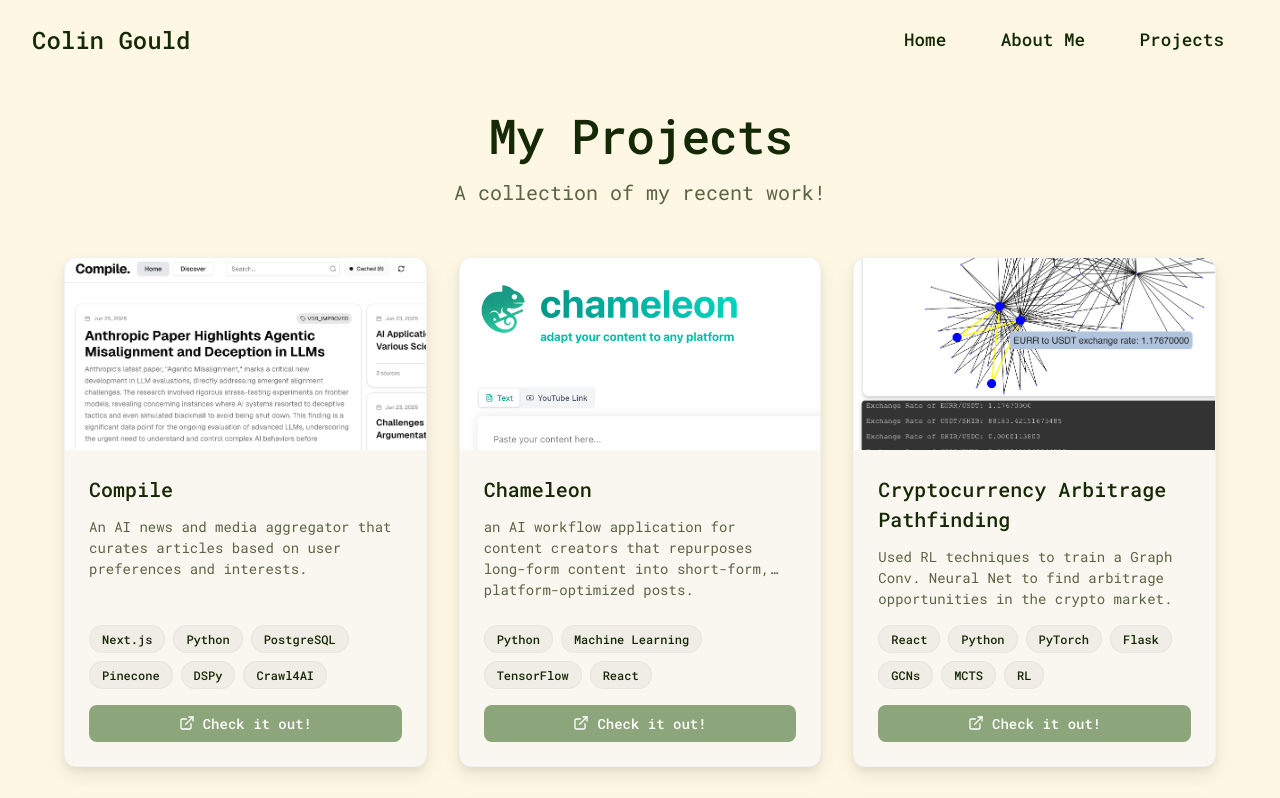
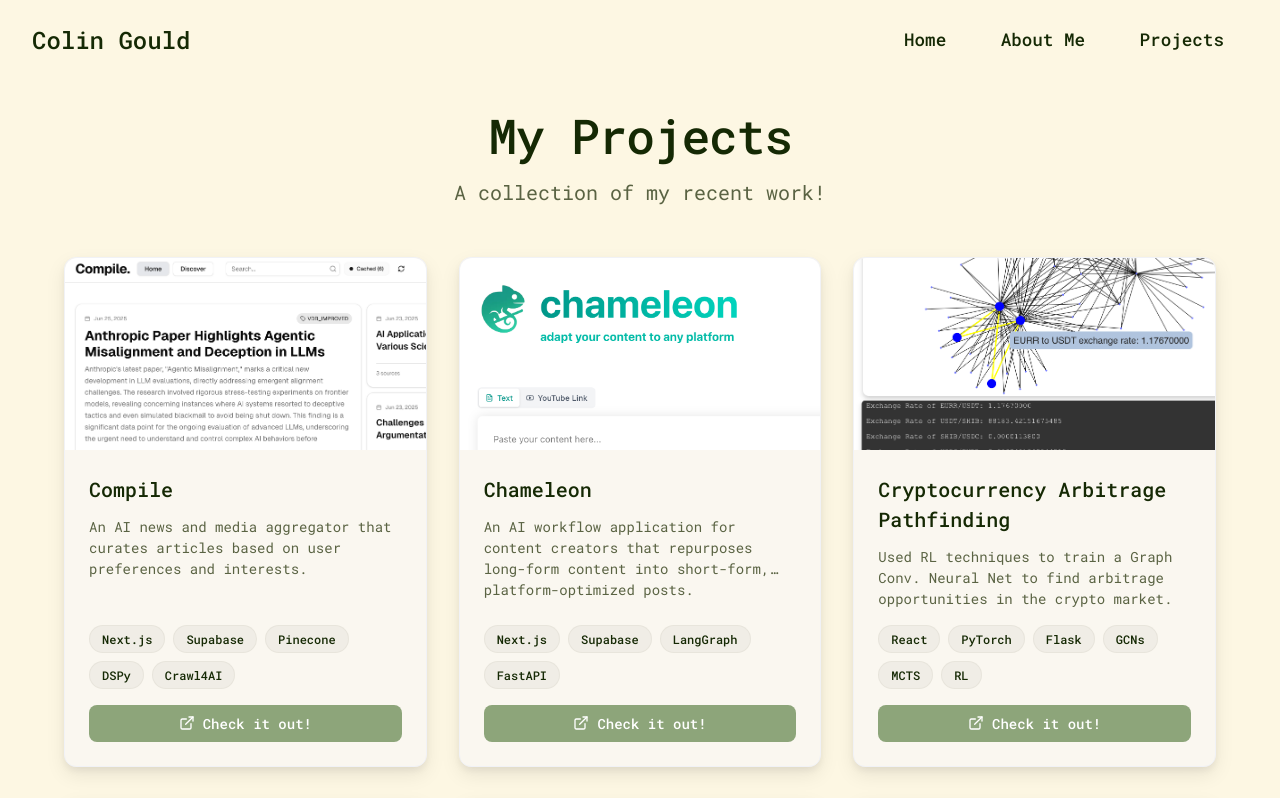
Before and after one commit to ColinG03/portfolio-website, a React (Vite) app: page /projects in a window 1280 px wide. Shown: the top 798 px of the page. Built offline with nearby package versions, Linux system fonts and the light colour scheme.

Commit message:
small changes

```diff
--- a/src/AboutMe.jsx
+++ b/src/AboutMe.jsx
@@ -1,6 +1,4 @@
-import Card from './Card';
 import Navbar from './Navbar';
-import SkillCard from './SkillCard';
 import './AboutMe.css';
 
 const AboutMe = () => {
@@ -13,35 +11,6 @@
                 </div>
 
                 <div className='about-content'>
-                    <div className='about-section'>
-                        <h2>Education</h2>
-                        <div className='paper-card'>
-                            <div className='degree-info'>
-                                <h3>Applied Mathematics & Computer Engineering</h3>
-                                <p className='institution'>Queen's University</p>
-                            </div>
-                            <div className='details'>
-                                <div className='detail-group'>
-                                    <h4>Computer Engineering Focus</h4>
-                                    <ul>
-                                        <li>Data Structures & Algorithms</li>
-                                        <li>Object-Oriented Programming</li>
-                                        <li>Software Development</li>
-                                        <li>Computer Architecture</li>
-                                    </ul>
-                                </div>
-                                <div className='detail-group'>
-                                    <h4>Mathematics Foundation</h4>
-                                    <ul>
-                                        <li>Real & Complex Analysis</li>
-                                        <li>Probability Theory</li>
-                                        <li>Stochastic Processes</li>
-                                        <li>Machine Learning Applications</li>
-                                    </ul>
-                                </div>
-                            </div>
-                        </div>
-                    </div>
 
                     <div className='about-section'>
                         <h2>Work Experience</h2>
@@ -72,8 +41,35 @@
                             </div>
                         </div>
                     </div>
-
-                    {/* <SkillCard></SkillCard> */}
+                    <div className='about-section'>
+                        <h2>Education</h2>
+                        <div className='paper-card'>
+                            <div className='degree-info'>
+                                <h3>Applied Mathematics & Computer Engineering</h3>
+                                <p className='institution'>Queen's University</p>
+                            </div>
+                            <div className='details'>
+                                <div className='detail-group'>
+                                    <h4>Computer Engineering Focus</h4>
+                                    <ul>
+                                        <li>Data Structures & Algorithms</li>
+                                        <li>Object-Oriented Programming</li>
+                                        <li>Software Development</li>
+                                        <li>Computer Architecture</li>
+                                    </ul>
+                                </div>
+                                <div className='detail-group'>
+                                    <h4>Mathematics Foundation</h4>
+                                    <ul>
+                                        <li>Real & Complex Analysis</li>
+                                        <li>Probability Theory</li>
+                                        <li>Stochastic Processes</li>
+                                        <li>Machine Learning Applications</li>
+                                    </ul>
+                                </div>
+                            </div>
+                        </div>
+                    </div>
 
                     <div className='about-section'>
                         <h2>Extra-Curricular Involvement</h2>
@@ -136,7 +132,7 @@
                                 </div>
                                 <div className='hobby-content'>
                                     <h4>Skiing</h4>
-                                    <p>Downhill ski raced for 10+ years, representing Ontario at Eastern Can-Ams and Whistler Cup. Currently a passionate backcountry and all-mountain skiier!</p>
+                                    <p>Downhill ski raced for 10+ years, representing Ontario at Eastern Can-Ams and Whistler Cup. Currently a passionate backcountry and all-mountain skier!</p>
                                 </div>
                             </div>
 
--- a/src/App.jsx
+++ b/src/App.jsx
@@ -17,7 +17,7 @@
               <div className='description-header'>
                 <h2>Hi, I'm Colin</h2>
                 <div className='icon-container'>
-                  <a className='icon-link' href="Colin_Gould_Resume_Current.pdf" target="_blank" rel="noopener noreferrer">
+                  <a className='icon-link' href="Colin_Gould_Resume_2025.pdf" target="_blank" rel="noopener noreferrer">
                     <img className="icon" src="curriculum-vitae.png" alt="Resume/CV" />
                   </a>
                   <a className='icon-link' href="mailto:20cvwg@queensu.ca">
@@ -34,12 +34,12 @@
               <div className='description-text'>
                   <p>I am a Mathematics and Computer Engineering student at Queen's University</p>
                   <br />
-                  <p>Currently, I'm working as a Software Developer Intern at RBC Capital Markets, on the Global Equity and Derivatives team. I am also doing machine learning research with QMIND, the Queen's Machine Learning Club. </p>
+                  <p>I am currently helping to lead QMIND, the Queen's Machine Learning Club, as a Director of Design. I previously have worked as a Software Developer Intern at RBC Capital Markets, on the Global Equity and Derivatives team. </p>
               </div>
             </div>
           </div>
 
-          <a className='headshot-container' href="Colin_Gould_Resume_Current.pdf" target="_blank" rel="noopener noreferrer">
+          <a className='headshot-container' href="Colin_Gould_Resume_2025.pdf" target="_blank" rel="noopener noreferrer">
             <img className="headshot" src="Colin_Gould_headshot.jpeg" alt="Headshot" />
             <span className='tooltip tooltip-below' >Resume/CV</span>
           </a>
@@ -48,10 +48,7 @@
 
     </div>
       <div className='attributions'>
-        <a className='attribution' href="https://www.flaticon.com/free-icons/graph" title="graph icons">Graph icons created by Mohamed Mbarki - Flaticon / </a>
-        <a className='attribution' href="https://www.flaticon.com/free-icons/hospital-bed" title="hospital bed icons">Hospital bed icons created by Freepik - Flaticon / </a>
         <a className='attribution' href="https://www.flaticon.com/free-icons/laboratory" title="laboratory icons">Laboratory icons created by Freepik - Flaticon / </a>
-        <a className='attribution' href="https://www.flaticon.com/free-icons/lunch" title="lunch icons">Lunch icons created by Freepik - Flaticon / </a>
         <a className='attribution' href="https://www.flaticon.com/free-icons/curriculum" title="curriculum icons">Curriculum icons created by Freepik - Flaticon / </a>
         <a className='attribution' href="https://www.flaticon.com/free-icons/email" title="email icons">Email icons created by Freepik - Flaticon / </a>
       </div>
--- a/src/Projects.jsx
+++ b/src/Projects.jsx
@@ -9,16 +9,16 @@
       title: "Compile",
       description: "An AI news and media aggregator that curates articles based on user preferences and interests.",
       image: "Compile_Demo.png",
-      skills: ["Next.js", "Python", "PostgreSQL", "Pinecone", "DSPy", "Crawl4AI"],
-      link: "https://compile-ui.vercel.app/home",
+      skills: ["Next.js", "Supabase", "Pinecone", "DSPy", "Crawl4AI"],
+      link: "https://www.compile-news.com/summaries",
       imageFit: "cover",
     },
     {
       id: 2,
       title: "Chameleon",
-      description: "an AI workflow application for content creators that repurposes long-form content into short-form, platform-optimized posts.",
+      description: "An AI workflow application for content creators that repurposes long-form content into short-form, platform-optimized posts.",
       image: "chameleon.png",
-      skills: ["Python", "Machine Learning", "TensorFlow", "React"],
+      skills: ["Next.js", "Supabase", "LangGraph", "FastAPI"],
       link: "https://devpost.com/software/chameleon-qpz6ru",
       imageFit: "cover",
     },
@@ -27,7 +27,7 @@
       title: "Cryptocurrency Arbitrage Pathfinding",
       description: "Used RL techniques to train a Graph Conv. Neural Net to find arbitrage opportunities in the crypto market.",
       image: "crypto_demo.png",
-      skills: ["React", "Python", "PyTorch", "Flask", "GCNs", "MCTS", "RL"],
+      skills: ["React", "PyTorch", "Flask", "GCNs", "MCTS", "RL"],
       link: "https://isaiahiruoha.github.io/arbitrage/#/",
       imageFit: "cover",
     },
@@ -36,7 +36,7 @@
       title: "Mechanistic Interpretability for LLM Jailbreak Prevention",
       description: "Preventing adversarial attacks on LLMs using a novel feature steering technique.",
       image: "jailbreaking.png",
-      skills: ["Python", "PyTorch", "SAELens", "Gradio"],
+      skills: ["PyTorch", "SAELens", "Gradio"],
       link: "https://drive.google.com/file/d/1Ov-0nKdaizbdKaXh8qTzVd0fzU6_8gG1/view",
       imageFit: "cover",
     },
@@ -45,7 +45,7 @@
       title: "Bed Match Pro",
       description: "Hack The Globe 2024 Submission: A healthcare optimization system designed to efficiently match patients with available hospital beds in real-time.",
       image: "hospital-bed.png",
-      skills: ["React", "Python", "Flask"],
+      skills: ["React", "Flask"],
       link: "https://www.youtube.com/watch?v=9KXsTzVWBnI&ab_channel=ColinG",
       imageFit: "contain",
     },
@@ -54,7 +54,7 @@
       title: "Breast Cancer Classification",
       description: "A machine learning model for accurate breast cancer detection and classification using advanced image processing and deep learning techniques.",
       image: "microscope.png",
-      skills: ["Python", "TensorFlow", "Keras"],
+      skills: ["TensorFlow", "Keras"],
       link: "https://www.kaggle.com/code/colingould/siyung-cho-advanced-hackathon-starter-notebook",
       imageFit: "contain",
     },
```
Also changed, not shown: 2 other files (tests, documents, lock files or other folders).
